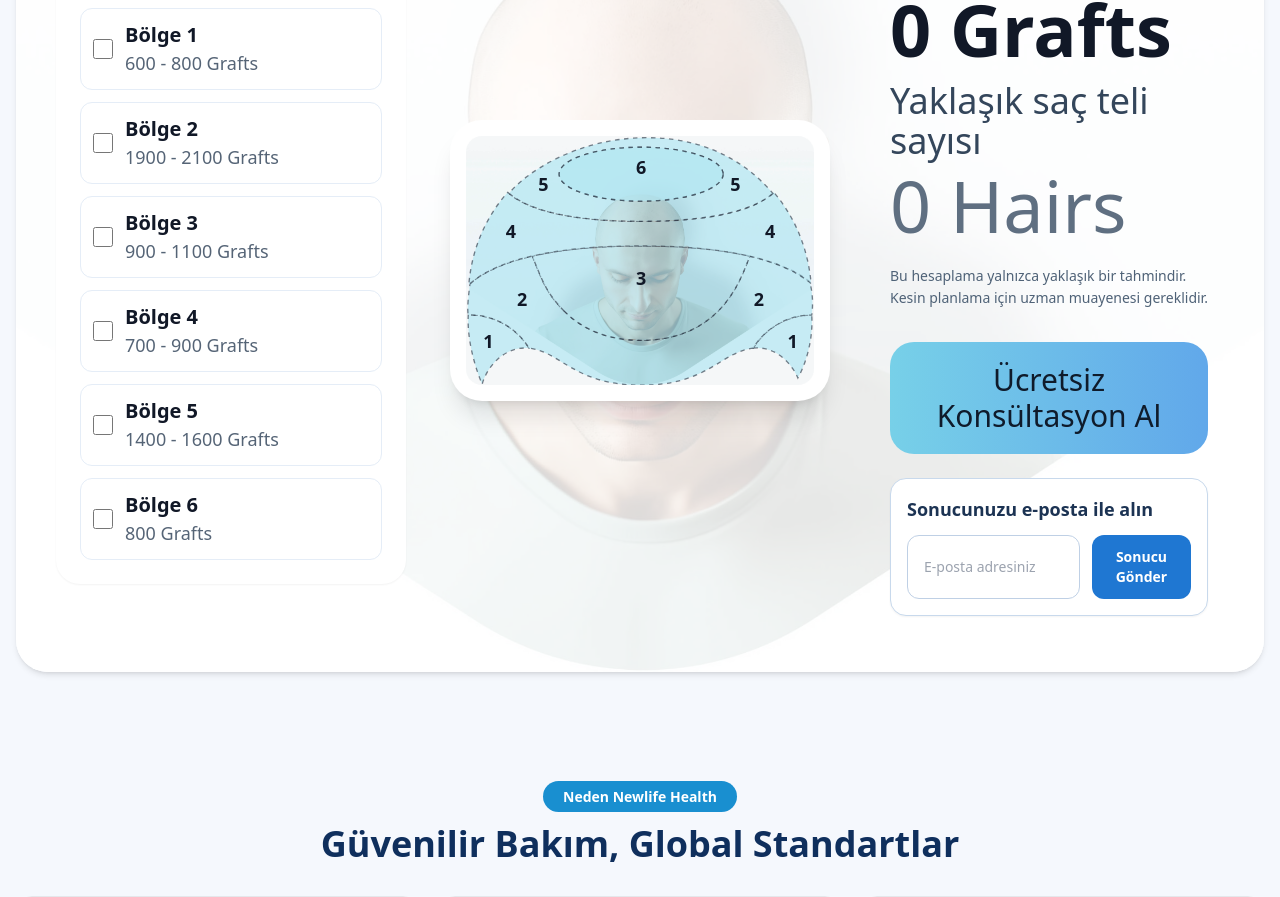
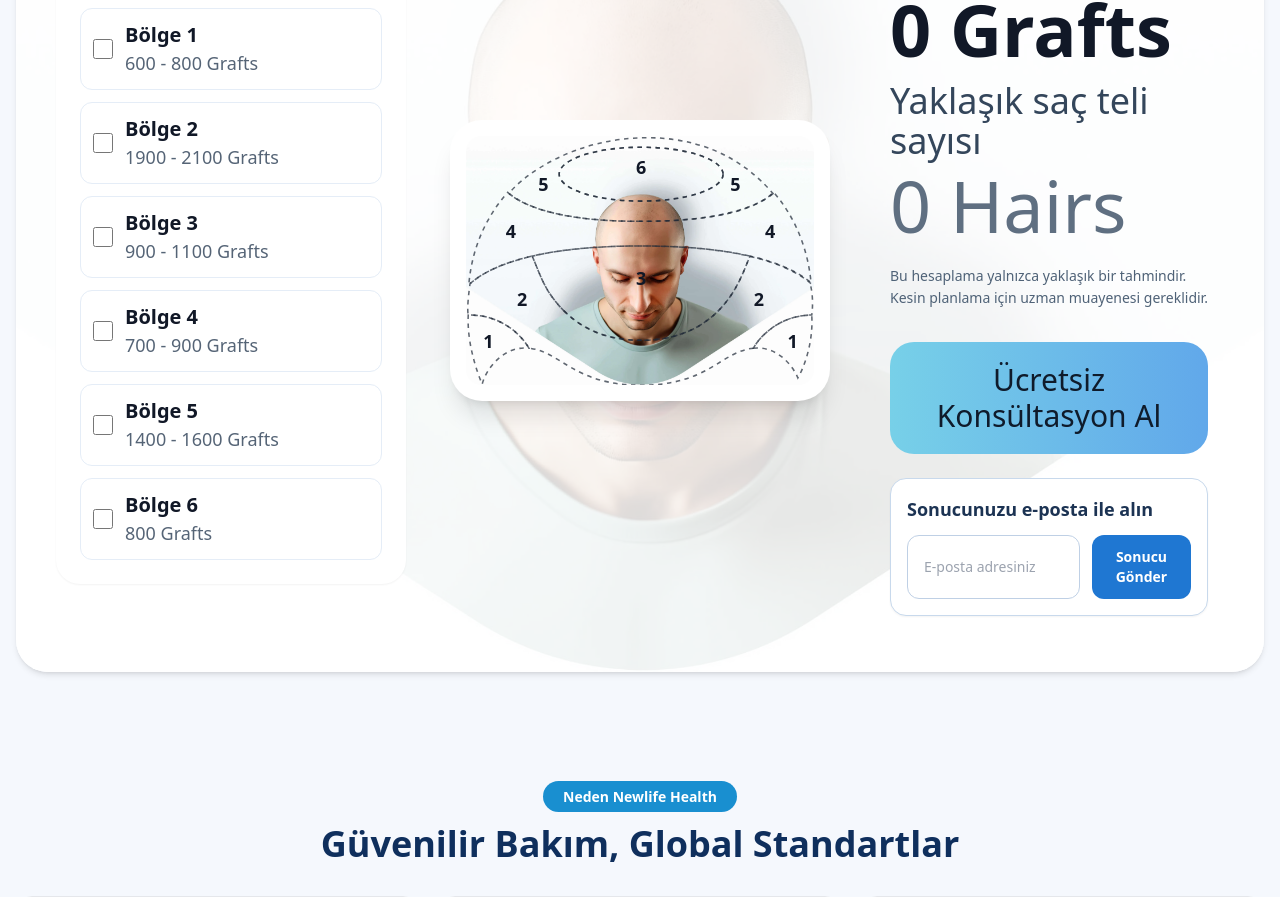
Before and after one commit to ibrahimtkmz/newlifehealth, a Next.js app: page / in a window 1280 px wide. Shown: the part 2647-3544 px from the top of the page. Built offline with nearby package versions, Linux system fonts and the light colour scheme.

Commit message:
Make graft zone overlays transparent with line-only styling

```diff
--- a/app/page.jsx
+++ b/app/page.jsx
@@ -639,8 +639,7 @@ export default function HomePage() {
 
             <div className="mx-auto w-full max-w-[380px] rounded-[2rem] bg-white p-4 shadow-xl">
               <div className="relative aspect-[310/222] overflow-hidden rounded-2xl">
-                <Image src="/bald-man.jpeg" alt="Graft area model head" fill className="object-cover object-top" />
-                <div className="absolute inset-0 bg-[#c9d3de]/15" />
+                <Image src="/bald-man.jpeg" alt="Graft area model head" fill className="object-cover object-[center_20%]" />
                 <svg viewBox="0 0 310 222" className="absolute inset-0 h-full w-full" aria-label="Hair loss zones">
                 {zoneConfigs.map((zone) => {
                   const isSelected = selectedZones.includes(zone.id);
@@ -650,10 +649,10 @@ export default function HomePage() {
                       d={zone.path}
                       onClick={() => toggleZone(zone.id)}
                       className="cursor-pointer transition-all duration-200"
-                      fill={isSelected ? "rgba(239, 123, 59, 0.55)" : "rgba(179, 231, 242, 0.7)"}
-                      stroke="rgba(31, 41, 55, 0.58)"
+                      fill="transparent"
+                      stroke={isSelected ? "rgba(239, 123, 59, 0.95)" : "rgba(31, 41, 55, 0.7)"}
                       strokeDasharray="4 4"
-                      strokeWidth="1.2"
+                      strokeWidth={isSelected ? "1.8" : "1.4"}
                     />
                   );
                 })}
```
